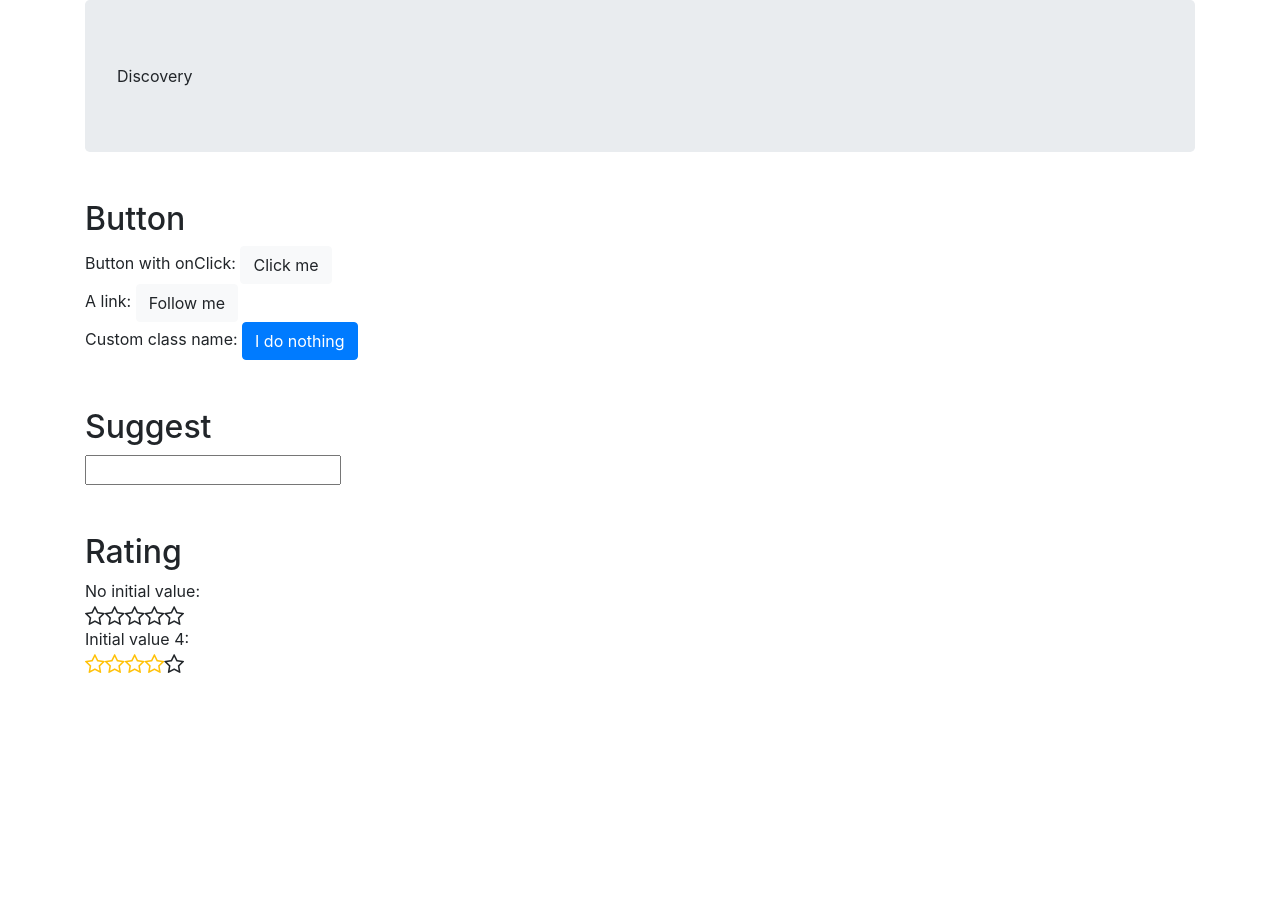
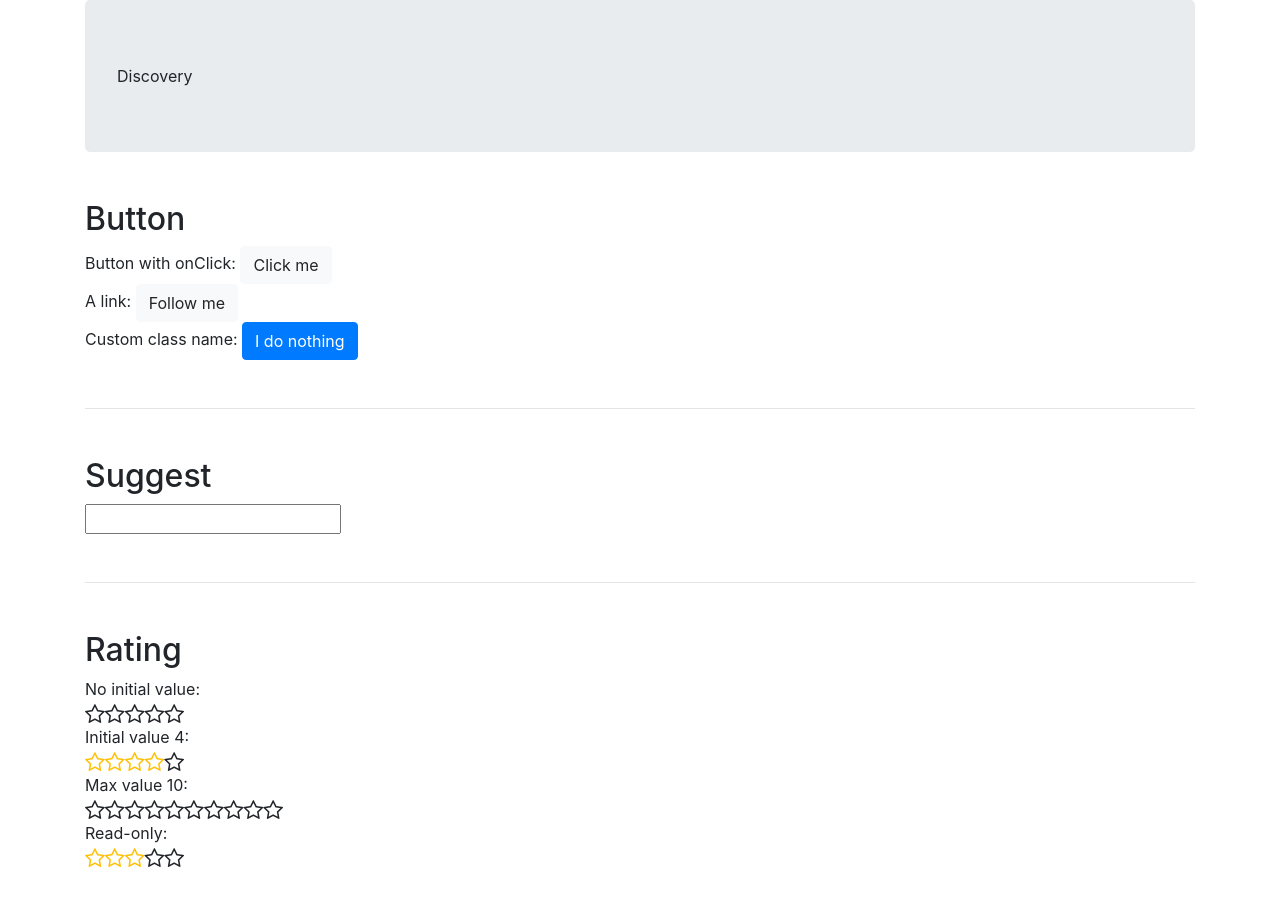
Before and after one commit to gyp2018/beerpad, a React app: page / in a window 1280 px wide. Shown: the top 906 px of the page. Before the commit the page ends 800 px from the top, so only its background shows below. Built offline with nearby package versions, Linux system fonts and the light colour scheme.

Commit message:
fixed discovery

```diff
--- a/src/discovery.js
+++ b/src/discovery.js
@@ -1,5 +1,7 @@
 import React from 'react';
 import ReactDOM from 'react-dom';
+import 'bootstrap/dist/css/bootstrap.css';
+import 'font-awesome/css/font-awesome.css';
 
 import Button from './components/Button';
 import Suggest from './components/Suggest';
@@ -22,12 +24,14 @@ ReactDOM.render(
         Custom class name: <Button className="primary">I do nothing</Button>
       </div>
     </div>
+    <hr />
     <div className="my-5">
       <h2>Suggest</h2>
       <div>
         <Suggest options={['eenie', 'meenie', 'miney', 'mo']} />
       </div>
     </div>
+    <hr />
     <div className="my-5">
       <h2>Rating</h2>
       <div>
@@ -36,6 +40,12 @@ ReactDOM.render(
       <div>
         Initial value 4: <Rating defaultValue="4" />
       </div>
+      <div>
+        Max value 10: <Rating max="10" />
+      </div>
+      <div>
+        Read-only: <Rating readonly={true} defaultValue="3" />
+      </div>
     </div>
   </div>,
   document.getElementById('root')
```
